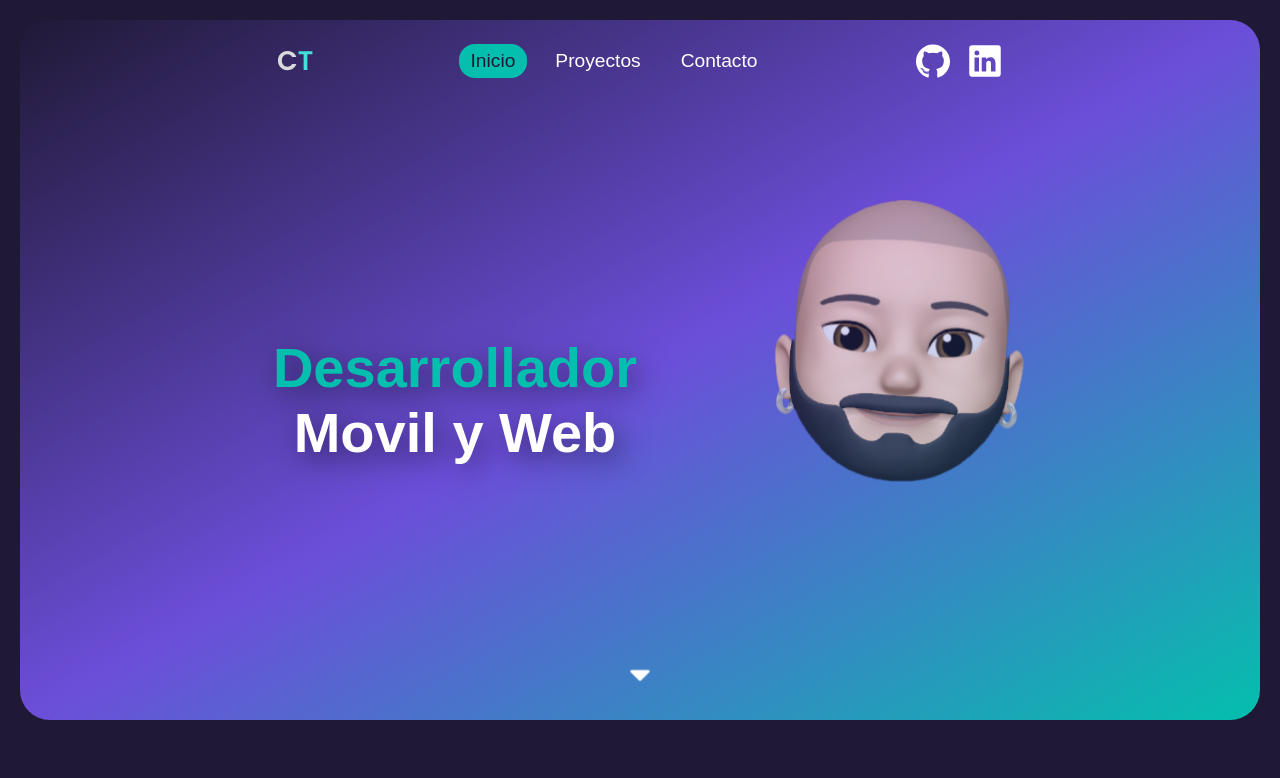
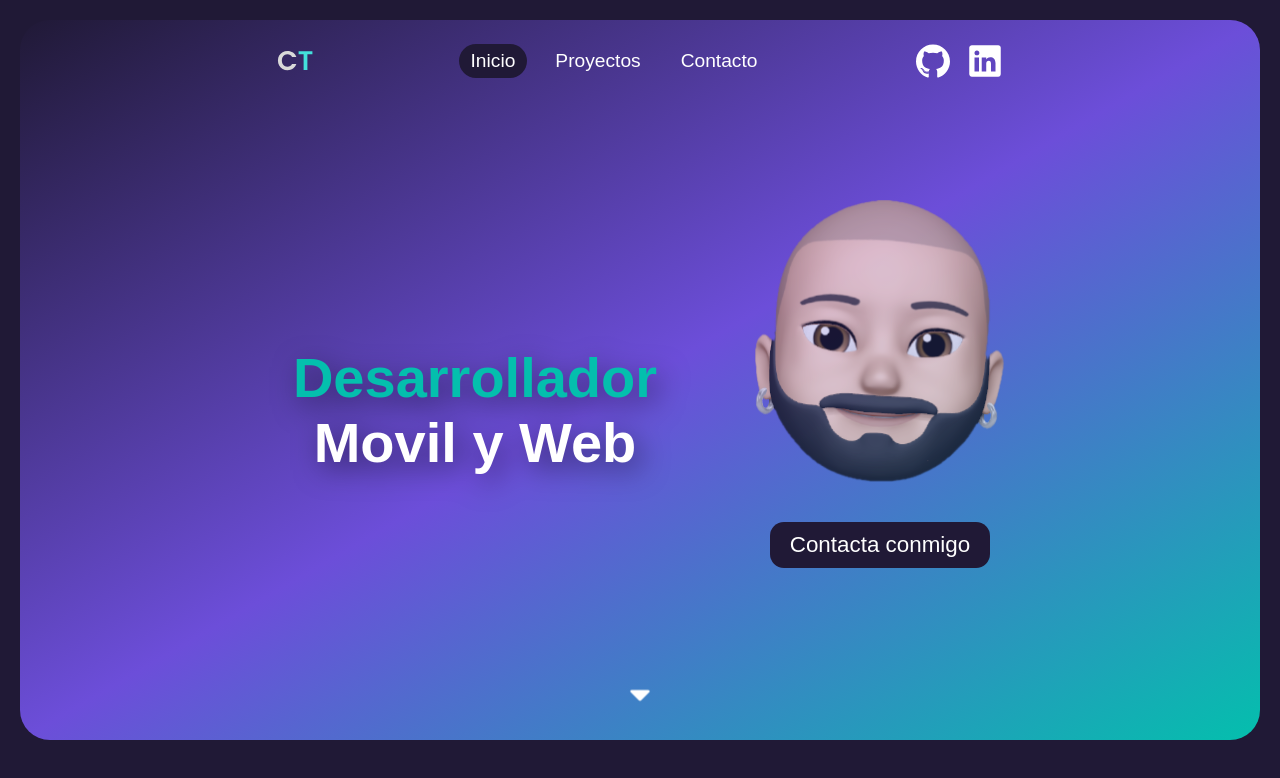
Before and after one commit to Cesart18/ctdev, an Astro site: page / in a window 1280 px wide. Built offline with nearby package versions, Linux system fonts and the light colour scheme; Astro itself is replaced by a stand-in of ours; a web font is replaced by a local one.

Commit message:
agregue el btn de conctacta conmigo y cambie el color de los actions

```diff
--- a/src/components/NavBarLinks.astro
+++ b/src/components/NavBarLinks.astro
@@ -20,14 +20,12 @@ const isActive = href === pathname || href === '/' + subpath?.[0];
 		display: inline-block;
 		text-decoration: none;
         padding: 6px 12px;
-		border-radius: 16px;
+		border-radius: 24px;
 		transition: background-color .3s ease-in-out;
 		font-weight: 300;
 	}
 	a.active {
-		font-weight: 500;
-		color: var(--bg-color);
-		background-color: var(--primary);
+		background-color: var(--bg-color);
 	}
 	a.non-active:hover{
 		background-color: var(--gray);
--- a/src/sections/Hero.astro
+++ b/src/sections/Hero.astro
@@ -7,10 +7,10 @@ import { Image } from "astro:assets";
 <section>
 
         <div class="hero">
+            <h1></h1>
             <div class="memoji">
                 <Image src={'/images/programador.png'} alt={'memoji'} width={200} height={200} loading={'eager'} />
             </div>
-        <h1></h1>
         </div>
         <a href="#about" class="arrow">
 
@@ -40,7 +40,8 @@ import { Image } from "astro:assets";
     }
 
     h1{
-        max-width: 220px;
+        max-width: 230px;
+        width: 100%;
         text-align: center;
         min-height: 100px;
         filter: drop-shadow(6px 8px 14px rgba(0, 0, 0, .5));
@@ -52,7 +53,7 @@ import { Image } from "astro:assets";
     }
     .memoji{
         width: 200px;
-        min-height: 260px;
+        min-height: 300px;
         height: 100%;
     }
     .arrow{
@@ -61,18 +62,19 @@ import { Image } from "astro:assets";
     }
 
 
+
     @media (min-width: 768px) {
         section{
             padding: 180px 20px 10px 20px;
             gap: 60px;
         }
         .hero{
-            flex-direction: row-reverse;
-            gap: 120px;
+            flex-direction: row;
+            gap: 80px;
         }
         .memoji{
             width: 250px;
-            min-height: 400px;
+            min-height: 420px;
         }
         h1{
             min-width: 400px;
@@ -99,12 +101,10 @@ import { Image } from "astro:assets";
     }
     @keyframes slide-in {
         from{
-            /* scale: .8; */
             opacity: 0;
         }
 
         to{
-            /* scale: 1; */
             opacity: 1;
         }
 
@@ -156,6 +156,15 @@ import { Image } from "astro:assets";
     img.style.width = '100%';
     img.style.cursor = 'pointer';
 
+   const btn = document.createElement('button');
+   btn.innerText = 'Contacta conmigo';
+   btn.classList.add('btn-primary');
+
+    const div = document.createElement('div');
+    div.classList.add('contact');
+    div.append(img,btn);
+
+
 
 
     typed.stop();
@@ -163,20 +172,32 @@ import { Image } from "astro:assets";
 
     setTimeout( () => {
         memoji!.innerHTML = '';
-        memoji?.append(img);
+        memoji?.append(div);
 
         // // hover
         img?.addEventListener('mouseenter', () => {
             img.setAttribute('src', '/images/guino.png');
 
         });
-        memoji?.addEventListener('mouseleave', () => {
+        img?.addEventListener('mouseleave', () => {
+            img.setAttribute('src', '/images/cesar.png');
+
+        });
+        btn?.addEventListener('mouseenter', () => {
+            img.setAttribute('src', '/images/guino.png');
+
+        });
+        btn?.addEventListener('mouseleave', () => {
             img.setAttribute('src', '/images/cesar.png');
 
         });
 
 
-    },4200 )
+    },4200 );
+
+    div.addEventListener('click', () => {
+        location.href = '/contacto/';
+    })
 
     setTimeout(() => {
         arrow!.innerHTML = `<img src='/icons/arrow-down.svg' alt='arrow down' width='30px' height='30px' loading='eager' style="animation: arrow-up 1s ease-in-out" >`
--- a/src/style/global.css
+++ b/src/style/global.css
@@ -64,12 +64,13 @@
 *{
     margin: 0;
     padding: 0;
+    scroll-behavior: smooth;
+    color: var(--text-color);
 }
 body{
     background-color: var(--bg-color);
     font-family: 'Poppins', sans-serif;
     padding: 14px;
-    color: var(--text-color);
 }
 img{
     height: auto;
@@ -79,14 +80,32 @@ img{
 
 h1{
     font-size: 2rem;
-    /* font-weight: 700; */
+
 }
 
 a{
     font-size: 1rem;
-    color: var(--text-color);
+}
+button{
+  cursor: pointer;
 }
 
+.contact{
+  display: flex;
+  flex-direction: column;
+  gap: 40px;
+  justify-content: center;
+  align-items: center;
+}
+.btn-primary{
+  background-color: var(--bg-color);
+  border: none;
+  padding: 10px 20px;
+  border-radius: 14px;
+  font-weight: 300;
+  font-size: 1rem;
+
+}
 @media (min-width:768px) {
     body{
         padding: 20px;
@@ -97,4 +116,10 @@ a{
     a{
         font-size: 1.2rem;
     }
+    .btn-primary{
+      font-size: 1.4rem;
+    }
+    .btn-primary:hover{
+      box-shadow: 4px 8px 14px rgba(255, 255, 255, 0.2);
+    }
 }
```
